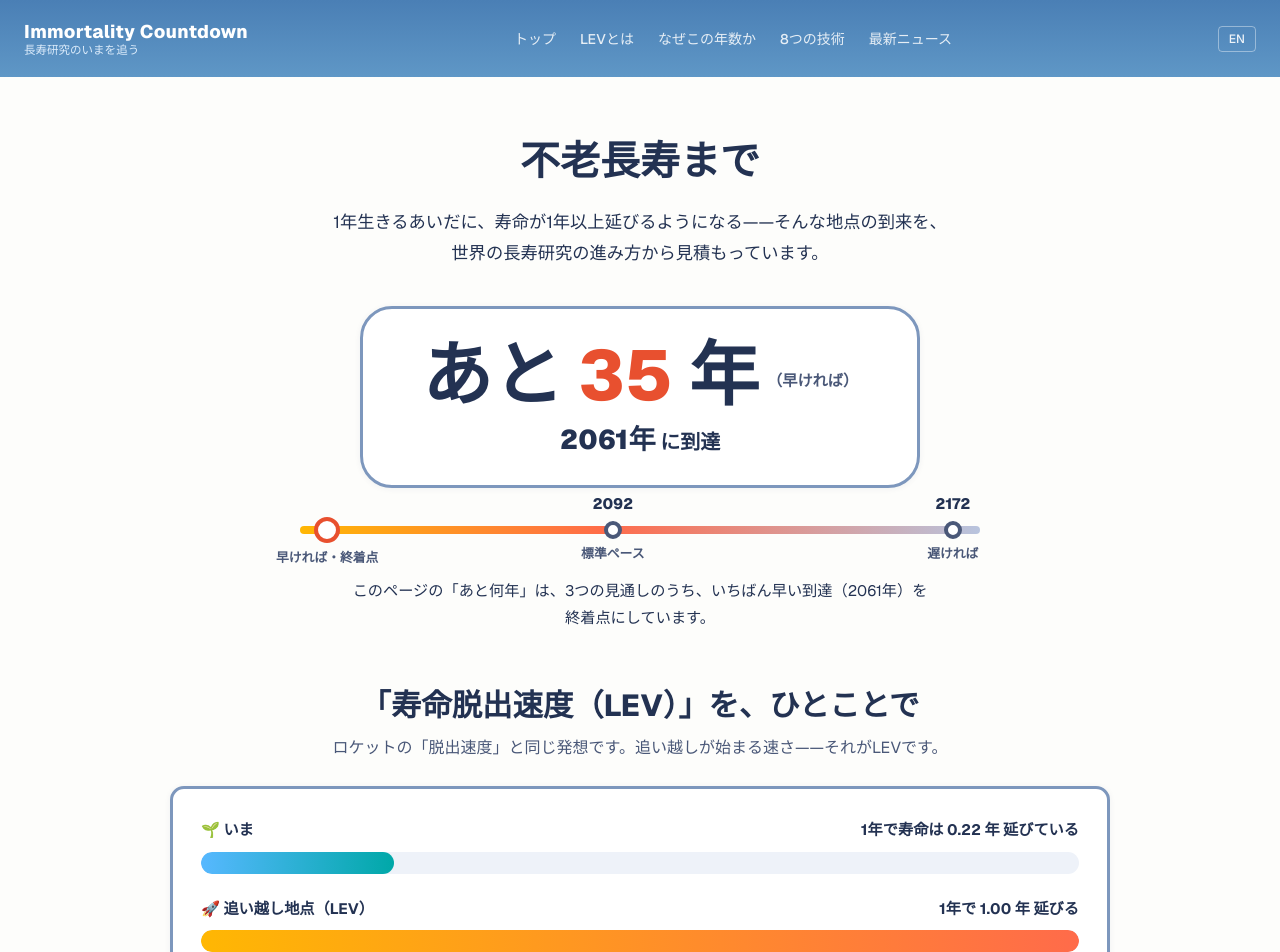
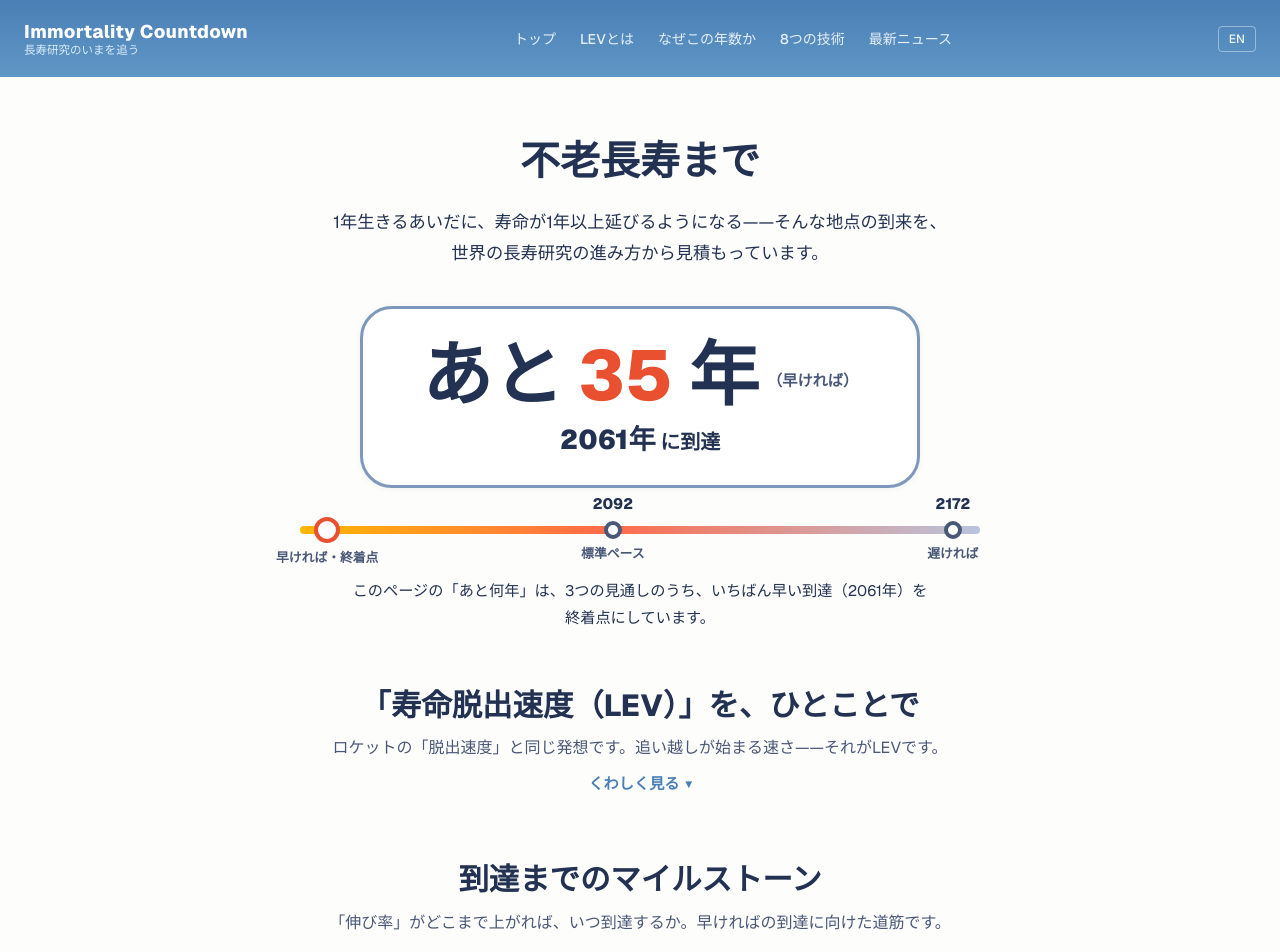
Before and after one commit to mikoshi092/immortality-countdown, a Next.js app: page /ja in a window 1280 px wide. Shown: the top 952 px of the page. Built offline with nearby package versions, Linux system fonts and the light colour scheme.

Commit message:
Collapsible LEV detail and FAQ accordion (native details, first FAQ open)

```diff
--- a/app/ja/page.tsx
+++ b/app/ja/page.tsx
@@ -7,6 +7,7 @@ import RtNewsList from "@/components/calm/RtNewsList";
 import TopStoriesStrip from "@/components/calm/TopStoriesStrip";
 import {
   Closing,
+  Disclosure,
   FaqSection,
   FieldCards,
   LevGauge,
@@ -196,6 +197,7 @@ export default function JapaneseLandingPage() {
               />
             }
           />
+          <Disclosure label="くわしく見る">
             <LevGauge
               nowLabel="🌱 いま"
               nowValueText={`1年で寿命は ${currentGain.toFixed(2)} 年 延びている`}
@@ -204,6 +206,7 @@ export default function JapaneseLandingPage() {
               goalValueText="1年で 1.00 年 延びる"
               note={`いまは、1年生きるごとに寿命が約${currentGain.toFixed(2)}年延びています。この伸びが1.00年を超えたとき、医療は老化を追い越し始めます。`}
             />
+          </Disclosure>
         </section>
 
         {/* Milestones */}
--- a/app/page.tsx
+++ b/app/page.tsx
@@ -7,6 +7,7 @@ import RtNewsList from "@/components/calm/RtNewsList";
 import TopStoriesStrip from "@/components/calm/TopStoriesStrip";
 import {
   Closing,
+  Disclosure,
   FaqSection,
   FieldCards,
   LevGauge,
@@ -173,6 +174,7 @@ export default function Home() {
             title="Longevity Escape Velocity (LEV), in one sentence"
             sub="The same idea as a rocket's escape velocity: the speed at which the overtaking begins — that is LEV."
           />
+          <Disclosure label="Read more">
             <LevGauge
               nowLabel="🌱 Now"
               nowValueText={`Each year lived adds ${currentGain.toFixed(2)} years of life`}
@@ -181,6 +183,7 @@ export default function Home() {
               goalValueText="Each year adds 1.00 years"
               note={`Right now, each year you live adds about ${currentGain.toFixed(2)} years to life expectancy. When that gain passes 1.00 years, medicine starts to outrun aging.`}
             />
+          </Disclosure>
         </section>
 
         {/* Milestones */}
--- a/components/calm/Sections.tsx
+++ b/components/calm/Sections.tsx
@@ -130,6 +130,37 @@ export function RangeBar({ points, note }: { points: RangePoint[]; note: ReactNo
         {note}
       </p>
     </>
+  );
+}
+
+/**
+ * Calm native <details> disclosure: the surface shows only the
+ * summary row (a one-line label with a chevron that flips on open);
+ * the folded content stays in the prerendered HTML, so it works
+ * without JS and search engines still read it. The default marker
+ * is hidden; the row keeps a ~44px tap height. Owner decision,
+ * 2026-11-04 — conclusion on the surface, depth on tap.
+ */
+export function Disclosure({
+  label,
+  children,
+}: {
+  label: string;
+  children: ReactNode;
+}) {
+  return (
+    <details className="group">
+      <summary className="flex min-h-[44px] cursor-pointer list-none items-center justify-center gap-1.5 text-[0.95rem] font-bold text-[#4a7fb5] [&::-webkit-details-marker]:hidden">
+        {label}
+        <span
+          aria-hidden="true"
+          className="text-[0.75rem] transition-transform duration-200 group-open:rotate-180"
+        >
+          ▾
+        </span>
+      </summary>
+      {children}
+    </details>
   );
 }
 
@@ -431,26 +462,36 @@ export function FieldCards({ fields, locale }: { fields: FieldCardData[]; locale
 }
 
 /**
- * FAQ panel: the "when?" questions, answered in the open. Items come
- * from lib/faq.ts, the same array that feeds the page's FAQPage
- * JSON-LD, so what search engines read is what visitors read.
+ * FAQ panel as a native <details> accordion: the question is the
+ * summary row (＋ flips to × on open), the answer the collapsible
+ * body; the first item starts open. All answers stay in the
+ * prerendered HTML. Items come from lib/faq.ts, the same array that
+ * feeds the page's FAQPage JSON-LD, so what search engines read is
+ * what visitors read. Owner decision, 2026-11-04.
  */
 export function FaqSection({ items }: { items: FaqItem[] }) {
   return (
     <div className="mt-6 rounded-[14px] border-[3px] border-[#7d97bd] bg-white p-7 shadow-[0_1px_6px_rgba(35,50,82,0.06)]">
-      <dl>
-        {items.map((item, index) => (
-          <div
-            key={item.question}
-            className={index > 0 ? "mt-6 border-t border-[#e3eaf5] pt-6" : undefined}
-          >
-            <dt className="font-extrabold">{item.question}</dt>
-            <dd className="mt-2 [word-break:auto-phrase]">
-              {item.answerParts ? <Phrases parts={item.answerParts} /> : item.answer}
-            </dd>
+      {items.map((item, index) => (
+        <details
+          key={item.question}
+          open={index === 0}
+          className={`group ${index > 0 ? "mt-4 border-t border-[#e3eaf5]" : ""}`}
+        >
+          <summary className="flex min-h-[44px] cursor-pointer list-none items-center justify-between gap-3 font-extrabold [word-break:auto-phrase] [&::-webkit-details-marker]:hidden">
+            {item.question}
+            <span
+              aria-hidden="true"
+              className="shrink-0 text-[1.05rem] font-bold text-[#4a7fb5] transition-transform duration-200 group-open:rotate-45"
+            >
+              ＋
+            </span>
+          </summary>
+          <div className="mt-2 [word-break:auto-phrase]">
+            {item.answerParts ? <Phrases parts={item.answerParts} /> : item.answer}
           </div>
-        ))}
-      </dl>
+        </details>
+      ))}
     </div>
   );
 }
```
Lines whose indentation alone changed are shown as unchanged.
